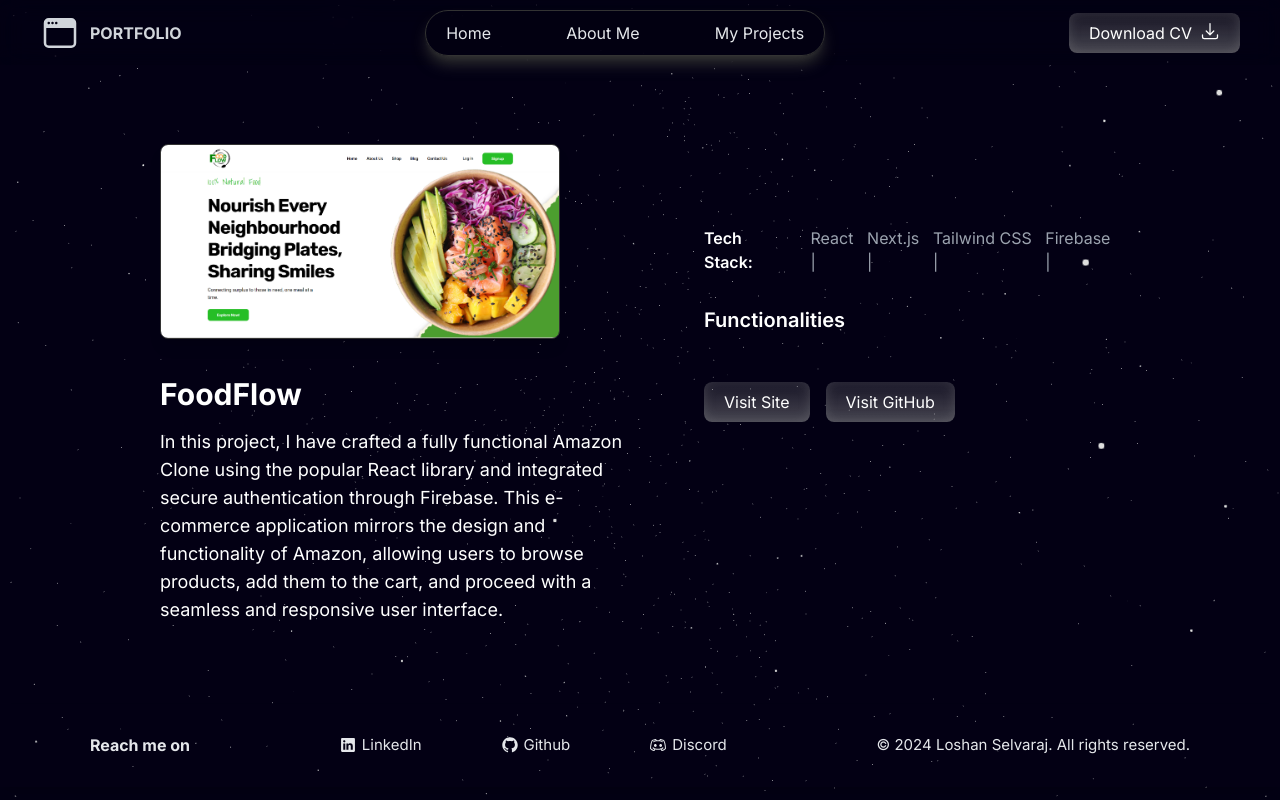
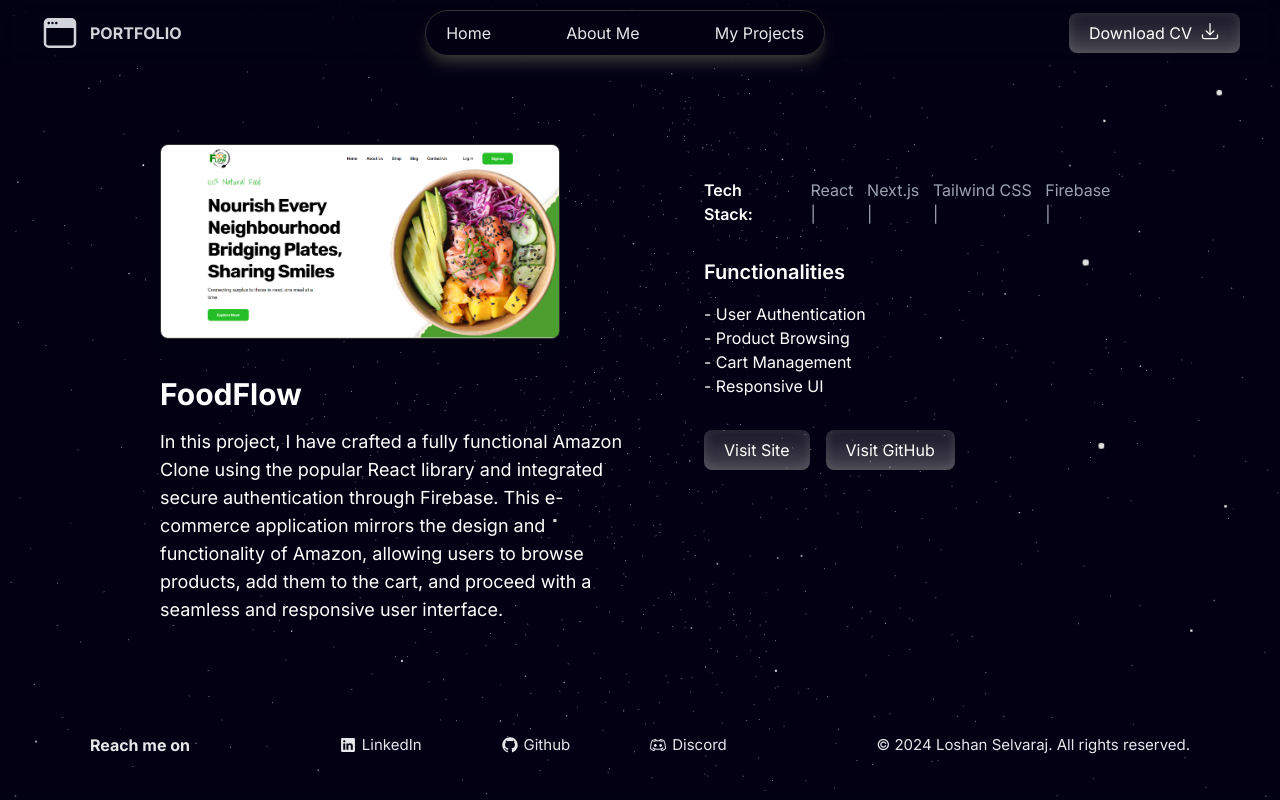
Before and after one commit to loshan20011/portfolio, a Next.js app: page /projects/Foodflow in a window 1280 px wide. Built offline with nearby package versions, Linux system fonts and the light colour scheme; a web font is replaced by a local one.

Commit message:
updated-project-foodflow

```diff
--- a/app/projects/Foodflow/page.tsx
+++ b/app/projects/Foodflow/page.tsx
@@ -1,22 +1,81 @@
 'use client';
 
 import React from 'react'
-import Page from '../page'
+import Image from 'next/image';
+
+const functionalities = ["User Authentication", "Product Browsing", "Cart Management", "Responsive UI"]
+const techStack = ["React", "Next.js", "Tailwind CSS", "Firebase"];
 
 const page = () => {
   return (
-    <div>
-        <Page
-            src="/foodflow.png"
-            alt="FoodFlow"
-            title="FoodFlow"
-            description="In this project, I have crafted a fully functional Amazon Clone using the popular React library and integrated secure authentication through Firebase. This e-commerce application mirrors the design and functionality of Amazon, allowing users to browse products, add them to the cart, and proceed with a seamless and responsive user interface."
-            techStack={["React", "Next.js", "Tailwind CSS", "Firebase"]}
-            // functionalities={["User Authentication", "Product Browsing", "Cart Management", "Responsive UI"]}
-            onclick={() => {
-              window.open("https://clone-45ed0.web.app/", "_blank");
-            }}
-          />
+    <div className="md:h-[88vh] w-full flex flex-row justify-center md:items-center">
+      <div className="grid grid-cols-1 md:grid-cols-2 mx-10 md:mx-40">
+        {/* Left side */}
+        <div className="flex flex-col items-start">
+          <div className="mt-20 md:mt-24 mb-40 md:mb-0 w-[340px] md:w-[400px] md:h-[200px] h-0 relative">
+            <Image
+              src= "/foodflow.png"
+              alt= "FoodFlow"
+              width={800}
+              height={200}
+              className="object-cover md:[500px] rounded-lg shadow-lg border border-[#333333]"
+              onClick={() => {
+                window.open("https://thefoodflow.live", "_blank");
+              }}
+            />
+          </div>
+          <h1 className="text-white md:text-left mt-16 md:mt-8 mb-4 text-3xl font-bold">
+            FoodFlow
+          </h1>
+          <p className="text-justify mb-8 md:text-lg md:text-white text-base text-gray-400 mr-4 md:text-left">
+            In this project, I have crafted a fully functional Amazon Clone using the popular React library and integrated secure authentication through Firebase. This e-commerce application mirrors the design and functionality of Amazon, allowing users to browse products, add them to the cart, and proceed with a seamless and responsive user interface.
+          </p>
+        </div>
+
+        {/* Right side */}
+        <div className="flex flex-col ml-0 md:ml-16 justify-center">
+          <div className="text-white flex flex-row mb-8 md:ml-0">
+            <span className="mr-3 font-semibold">Tech Stack:</span>
+
+            {techStack.map((tech, index) => (
+              <div key={index}>
+                <span className="block md:hidden text-gray-400">{tech}</span>
+                <span className="hidden md:block text-gray-400 ml-1">{tech} |</span>
+              </div>
+            ))}
+          </div>
+          <div className="text-white mb-8 md:ml-0">
+            <h2 className="text-xl font-semibold mb-4">Functionalities</h2>
+            {functionalities.map((functional, index) => (
+              <div key={index}>
+                <div className="block md:hidden text-white">- {functional}</div>
+                <div className="hidden md:block text-white">- {functional}</div>
+              </div>
+            ))}
+          </div>
+          <div className="flex flex-row gap-4 w-full mb-14 ">
+            <div className="py-2 px-5 button-primary text-center text-white cursor-pointer rounded-lg max-w-[200px]">
+              <button
+                onClick={ () => {
+                  window.open("https://thefoodflow.live", "_blank");
+                } }
+              >
+                Visit Site
+              </button>
+            </div>
+
+            <div className="py-2 px-5 button-primary text-center text-white cursor-pointer rounded-lg max-w-[200px]">
+              <button
+                onClick={ () => {
+                  window.open("https://thefoodflow.live", "_blank")
+                } }
+              >
+                Visit GitHub
+              </button>
+            </div>
+          </div>
+        </div>
+      </div>
     </div>
   )
 }
--- a/app/projects/page.tsx
+++ b/app/projects/page.tsx
@@ -1,92 +1,92 @@
-'use client';
+// 'use client';
 
-import React from "react";
-import Image from "next/image";
+// import React from "react";
+// import Image from "next/image";
 
-type Props = {
-  src: string;
-  alt: string;
-  title: string;
-  description: string;
-  techStack: string[];
-  // functionalities: string[];
-  onclick: () => void;
-}
+// interface Props {
+//   src: any;
+//   alt: string;
+//   title: string;
+//   description: string;
+//   techStack: string[];
+//   // functionalities: string[];
+//   onclick: () => void;
+// }
 
-const Page = ({
-  src,
-  alt,
-  title,
-  description,
-  techStack,
-  // functionalities,
-  onclick,
-}: Props) => {
-  return (
-    <div className="md:h-[88vh] w-full flex flex-row justify-center md:items-center">
-      <div className="grid grid-cols-1 md:grid-cols-2 mx-10 md:mx-40">
-        {/* Left side */}
-        <div className="flex flex-col items-start">
-          <div className="mt-20 md:mt-24 mb-40 md:mb-0 w-[340px] md:w-[400px] md:h-[200px] h-0 relative">
-            <Image
-              src= {src}
-              alt= {alt}
-              width={800}
-              height={200}
-              className="object-cover md:[500px] rounded-lg shadow-lg border border-[#333333]"
-              onClick={onclick}
-            />
-          </div>
-          <h1 className="text-white md:text-left mt-16 md:mt-8 mb-4 text-3xl font-bold">
-            {title}
-          </h1>
-          <p className="text-justify mb-8 md:text-lg md:text-white text-base text-gray-400 mr-4 md:text-left">
-            {description}
-          </p>
-        </div>
+// const Page = ({
+//   src,
+//   alt,
+//   title,
+//   description,
+//   techStack,
+//   // functionalities,
+//   onclick,
+// }: Props) => {
+//   return (
+//     <div className="md:h-[88vh] w-full flex flex-row justify-center md:items-center">
+//       <div className="grid grid-cols-1 md:grid-cols-2 mx-10 md:mx-40">
+//         {/* Left side */}
+//         <div className="flex flex-col items-start">
+//           <div className="mt-20 md:mt-24 mb-40 md:mb-0 w-[340px] md:w-[400px] md:h-[200px] h-0 relative">
+//             <Image
+//               src= {src}
+//               alt= {alt}
+//               width={800}
+//               height={200}
+//               className="object-cover md:[500px] rounded-lg shadow-lg border border-[#333333]"
+//               onClick={onclick}
+//             />
+//           </div>
+//           <h1 className="text-white md:text-left mt-16 md:mt-8 mb-4 text-3xl font-bold">
+//             {title}
+//           </h1>
+//           <p className="text-justify mb-8 md:text-lg md:text-white text-base text-gray-400 mr-4 md:text-left">
+//             {description}
+//           </p>
+//         </div>
 
-        {/* Right side */}
-        <div className="flex flex-col ml-0 md:ml-16 justify-center">
-          <div className="text-white flex flex-row mb-8 md:ml-0">
-            <span className="mr-3 font-semibold">Tech Stack:</span>
+//         {/* Right side */}
+//         <div className="flex flex-col ml-0 md:ml-16 justify-center">
+//           <div className="text-white flex flex-row mb-8 md:ml-0">
+//             <span className="mr-3 font-semibold">Tech Stack:</span>
 
-            {techStack.map((tech, index) => (
-              <div key={index}>
-                <span className="block md:hidden text-gray-400">{tech}</span>
-                <span className="hidden md:block text-gray-400 ml-1">{tech} |</span>
-              </div>
-            ))}
-          </div>
-          <div className="text-white mb-8 md:ml-0">
-            <h2 className="text-xl font-semibold mb-4">Functionalities</h2>
-            {/* {functionalities.map((functional, index) => (
-              <div key={index}>
-                <div className="block md:hidden text-white">- {functional}</div>
-                <div className="hidden md:block text-white">- {functional}</div>
-              </div>
-            ))} */}
-          </div>
-          <div className="flex flex-row gap-4 w-full mb-14 ">
-            <div className="py-2 px-5 button-primary text-center text-white cursor-pointer rounded-lg max-w-[200px]">
-              <button
-                onClick={onclick}
-              >
-                Visit Site
-              </button>
-            </div>
+//             {techStack.map((tech, index) => (
+//               <div key={index}>
+//                 <span className="block md:hidden text-gray-400">{tech}</span>
+//                 <span className="hidden md:block text-gray-400 ml-1">{tech} |</span>
+//               </div>
+//             ))}
+//           </div>
+//           <div className="text-white mb-8 md:ml-0">
+//             <h2 className="text-xl font-semibold mb-4">Functionalities</h2>
+//             {/* {functionalities.map((functional, index) => (
+//               <div key={index}>
+//                 <div className="block md:hidden text-white">- {functional}</div>
+//                 <div className="hidden md:block text-white">- {functional}</div>
+//               </div>
+//             ))} */}
+//           </div>
+//           <div className="flex flex-row gap-4 w-full mb-14 ">
+//             <div className="py-2 px-5 button-primary text-center text-white cursor-pointer rounded-lg max-w-[200px]">
+//               <button
+//                 onClick={onclick}
+//               >
+//                 Visit Site
+//               </button>
+//             </div>
 
-            <div className="py-2 px-5 button-primary text-center text-white cursor-pointer rounded-lg max-w-[200px]">
-              <button
-                onClick={ onclick }
-              >
-                Visit GitHub
-              </button>
-            </div>
-          </div>
-        </div>
-      </div>
-    </div>
-  );
-};
+//             <div className="py-2 px-5 button-primary text-center text-white cursor-pointer rounded-lg max-w-[200px]">
+//               <button
+//                 onClick={ onclick }
+//               >
+//                 Visit GitHub
+//               </button>
+//             </div>
+//           </div>
+//         </div>
+//       </div>
+//     </div>
+//   );
+// };
 
-export default Page;
+// export default Page;
--- a/components/main/MyProjects.tsx
+++ b/components/main/MyProjects.tsx
@@ -15,7 +15,8 @@ const MyProjects = () => {
       </h1>
 
       <div className="h-full w-full flex flex-col md:flex-row gap-10 px-10 mb-10">
-        <Link href="/projects/Foodflow">
+        {/* <Link href=""> */}
+        <Link href="./projects/Foodflow">
           <ProjectCard
             src="/thrive360.png"
             title="Thrive360"
```
